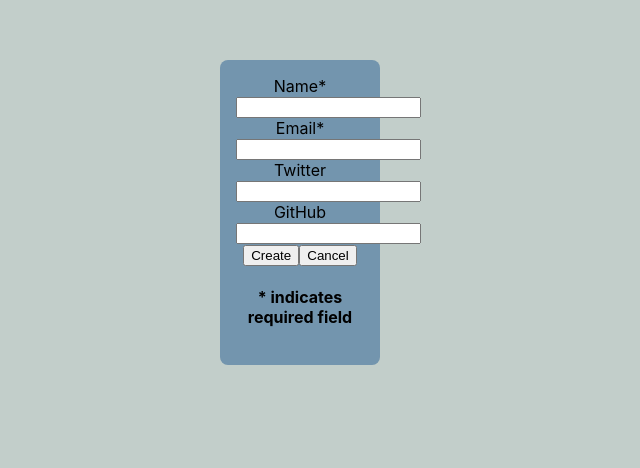
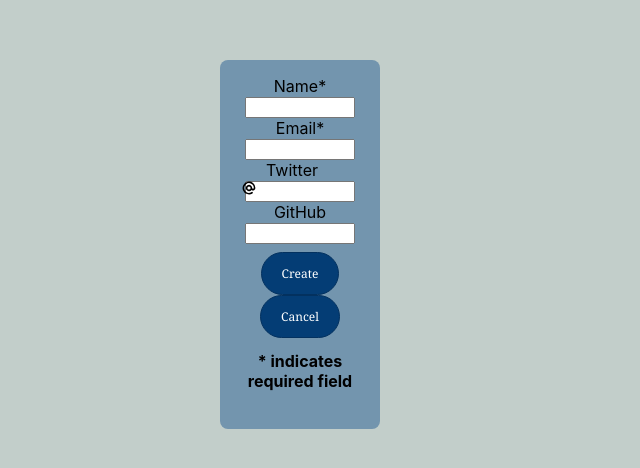
Before and after one commit to DezVox/QRCodeGen-, a React (Create React App) app: page / in a window 1280 px wide. Shown: the part 140-608 px from the top of the page, without its empty margins (228-868 px from the left). Built offline with nearby package versions, Linux system fonts and the light colour scheme.

Commit message:
Finished. For now.

```diff
--- a/package.json
+++ b/package.json
@@ -11,6 +11,7 @@
     "react-dom": "^17.0.2",
     "react-icons": "^4.2.0",
     "react-scripts": "4.0.3",
+    "react-to-print": "^2.13.0",
     "web-vitals": "^1.1.2"
   },
   "scripts": {
--- a/src/App.css
+++ b/src/App.css
@@ -4,21 +4,19 @@
   height:100vh;
   width:100vw;
   position:absolute;
+  overflow: hidden;
 }
 
 @media (prefers-reduced-motion: no-preference) {
-  .App-logo {
-    animation: App-logo-spin infinite 20s linear;
+  .BadgeBox {
+    animation: BadgeAppear 1.5s ease-out;
   }
 }
 
 
-@keyframes App-logo-spin {
+@keyframes BadgeAppear {
   from {
-    transform: rotate(0deg);
-  }
-  to {
-    transform: rotate(360deg);
+    transform: translate(120vw);
   }
 }
 
@@ -39,14 +37,14 @@
 }
 
 .BadgeBox{
-  position: relative;
-  right: -50vw;
+  position: absolute;
+  right:33vw;
   background-color:#7395AE;
   justify-content: center;
   align-content: center;
   width:15vw;
   padding:1vh;
-  margin-top: -40vh;
+  top: 23vh;
   border-radius: 1vh;
 }
 
@@ -64,3 +62,46 @@
   border-color: #557A95;
   border-radius: 1vh;
 }
+
+input[type="text"] {
+  width: 8vw;
+}
+
+.atSymForm{
+  position:relative;
+  left: -6vw;
+  top:2.5vh;
+}
+
+.btn {
+	/* box-shadow: 0px 5px 11px 0px #0557a9; */
+	background-color:#043d75;
+	border-radius:28px;
+	border:1px solid #03315f;
+	display:inline-block;
+	cursor:pointer;
+	color:#ffffff;
+	font-family:Georgia;
+	font-size:12px;
+	padding:12px 20px;
+	text-decoration:none;
+  position:relative;
+  top: 1vh;
+}
+
+.printbtn {
+	/* box-shadow: 0px 5px 11px 0px #0557a9; */
+	background-color:#043d75;
+	border-radius:28px;
+	border:1px solid #03315f;
+	display:inline-block;
+	cursor:pointer;
+	color:#ffffff;
+	font-family:Georgia;
+	font-size:12px;
+	padding:12px 20px;
+	text-decoration:none;
+  position:relative;
+  top: 2vh;
+  right: -9vw;
+}
--- a/src/Components/Badge.js
+++ b/src/Components/Badge.js
@@ -13,8 +13,8 @@ const Badge = ({ qrsrc, name, email, twitter, github }) => {
             <div className="Placeholder" id="qrPlaceholder"></div>
             <h4 className="infotxt"><IoPersonCircle/>Name: {name}</h4>
             <h4 className="infotxt"><AiOutlineMail/>Email: {email}</h4>
-            <h4 className="infotxt"><FaTwitter/>Twitter: {twitter}</h4>
-            <h4 className="infotxt"><FaGithub/>Github: {github}</h4>
+            {twitter !== "@" && <h4 className="infotxt"><FaTwitter/>Twitter: {twitter}</h4>}
+            {github !== "" &&<h4 className="infotxt"><FaGithub/>Github: {github}</h4>}
         </div>
     )
 }
--- a/src/Components/Form.js
+++ b/src/Components/Form.js
@@ -1,15 +1,28 @@
 import React, {  useRef, useState  } from 'react'
 import qrcode from 'qrcode-generator'
 import Badge from './Badge.js'
+import { HiAtSymbol } from "react-icons/hi"
 
 const Form = () => {
+    const [validInfo, setValidInfo] = useState({
+        email: "",
+        name: "",
+        git: "",
+        twitter: ""
+    })
+
     const nameRef = useRef()
     const emailRef = useRef()
     const twitRef = useRef()
     const gitRef = useRef()
+    const badgeRef = useRef()
     const [error, setError] = useState()
     const [qrsrc, setqrsrc] = useState(null)
     const [active, setActive] = useState(false)
+
+    function timeout(delay) {
+        return new Promise( res => setTimeout(res, delay) );
+    }
 
 
     const  handler = (e) =>{
@@ -29,25 +42,35 @@ const Form = () => {
             return
         }
 
-        let twitRe= /^@([A-Z]|[a-z]|[0-9]|_)+$/
+        if(twitRef.current.value !== ""){
+            let twitRe= /^([A-Z]|[a-z]|[0-9]|_)+$/
 
-        if(!twitRe.test(twitRef.current.value)){
-            setError("Invalid Twitter Handle.")
-            return
+            if(!twitRe.test(twitRef.current.value)){
+                setError("Invalid Twitter Handle.")
+                return
+            }
         }
-
         let qr = qrcode(0, "L")
         qr.addData("Name: " + nameRef.current.value + "\nEmail: " + emailRef.current.value + "\nTwitter: " + twitRef.current.value + "\nGitHub: " + gitRef.current.value)
         qr.make()
 
-        setqrsrc(qr.createImgTag)
+        setqrsrc(qr.createImgTag())
+
         setActive(true)
 
+        setValidInfo({email: emailRef.current.value,
+            name:nameRef.current.value,
+            git:gitRef.current.value,
+            twitter:"@" + twitRef.current.value
+        })
 
         setError("")
     }
 
-    const eraseData = () =>{
+     const eraseData = async () =>{
+        await timeout(1000)
+
+
         // Clear text fields
         Array.from(document.querySelectorAll("input[type=text]")).forEach(
             input => (input.value = "")
@@ -64,19 +87,20 @@ const Form = () => {
                 <form onSubmit = {  handler  }>
                     <label>Name*</label><input ref= { nameRef } type="text" required></input>
                     <label>Email*</label><input ref = {  emailRef  } type="text" required></input>
-                    <label>Twitter</label><input  ref = {  twitRef  } type="text"></input>
+                    <label>Twitter</label><HiAtSymbol className="atSymForm"/><input  ref = {  twitRef  } type="text"></input>
                     <label>GitHub</label><input ref = {  gitRef  } type="text"></input>
-                    <input disabled={active} type="submit" value="Create"/>
-                    <input type="button" onClick = { eraseData } value ="Cancel"></input>
+                    <input className = "btn" type="submit" value="Create"/>
+                    <input className = "btn" type="button" onClick = { eraseData } value ="Cancel"></input>
                     <h4>* indicates required field</h4>
                     {error !== "" && <h4 className="errortxt">{error}</h4>}
                 </form>
             </div>
-            {active && <Badge qrsrc={  qrsrc  } name= {  nameRef.current.value  }
-                        email= { emailRef.current.value }
-                        twitter= { twitRef.current.value }
-                        github = { gitRef.current.value }
+            {active && <Badge ref={ badgeRef } qrsrc={  qrsrc  } name= {  validInfo.name  }
+                        email= { validInfo.email }
+                        twitter= { validInfo.twitter }
+                        github = { validInfo.git }
             />}
+
         </div>
     )
 }
```
Also changed, not shown: 1 other file (tests, documents, lock files or other folders).
